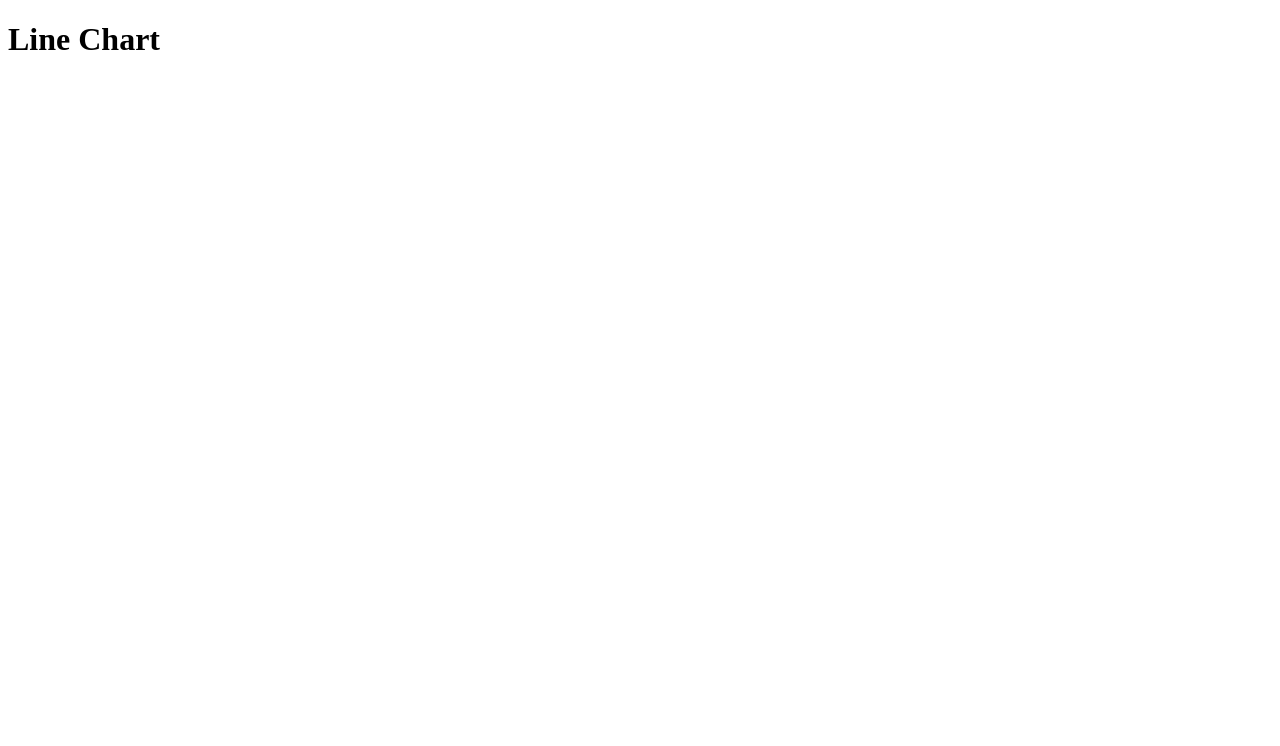
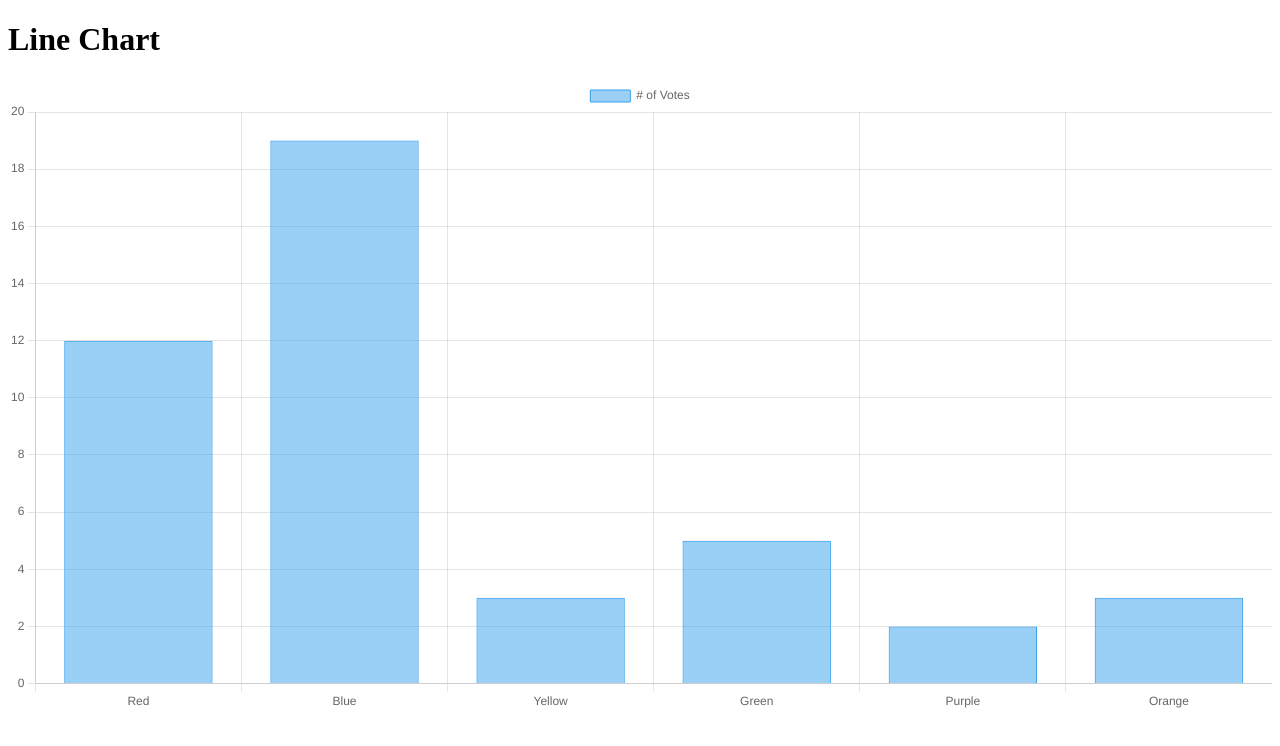
Before and after one commit to jasiel333/it21a, a plain HTML site: page lineChart.html in a window 1280 px wide. Drawn offline with nearby package versions, Linux system fonts and the light colour scheme.

Commit message:
Added basic Line Charts

```diff
--- a/lineChart.html
+++ b/lineChart.html
@@ -9,6 +9,31 @@
 </head>
 <body>
  <h1>Line Chart</h1>
+    <div>
+  <canvas id="myChart"></canvas>
+   </div>
 
 </body>
+<script>
+  const ctx = document.getElementById('myChart');
+
+  new Chart(ctx, {
+    type: 'bar',
+    data: {
+      labels: ['Red', 'Blue', 'Yellow', 'Green', 'Purple', 'Orange'],
+      datasets: [{
+        label: '# of Votes',
+        data: [12, 19, 3, 5, 2, 3],
+        borderWidth: 1
+      }]
+    },
+    options: {
+      scales: {
+        y: {
+          beginAtZero: true
+        }
+      }
+    }
+  });
+</script>
 </html>
```
